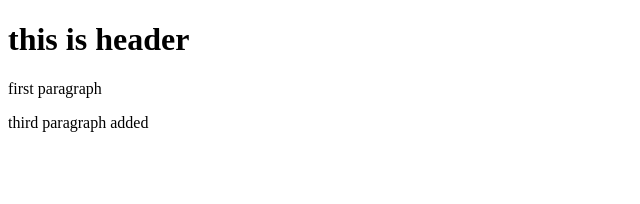
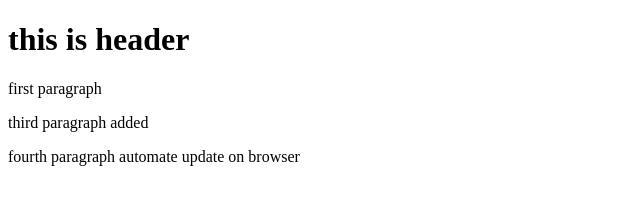
Before and after one commit to lavanyagundu/git-test, a website: page index.html in a window 1280 px wide. Shown: the whole page, without its empty margins (0-640 px from the left). Drawn offline with Linux system fonts and the light colour scheme.

Commit message:
Using NPM

```diff
--- a/index.html
+++ b/index.html
@@ -4,5 +4,6 @@
         <h1>this  is header</h1>
         <p>first paragraph</p>
         <p>third paragraph added </p>
+        <p> fourth paragraph automate update on browser </p>
     </body>
 </html>
```
Also changed, not shown: package.json (added, +21 -0 lines), 2 other files.
